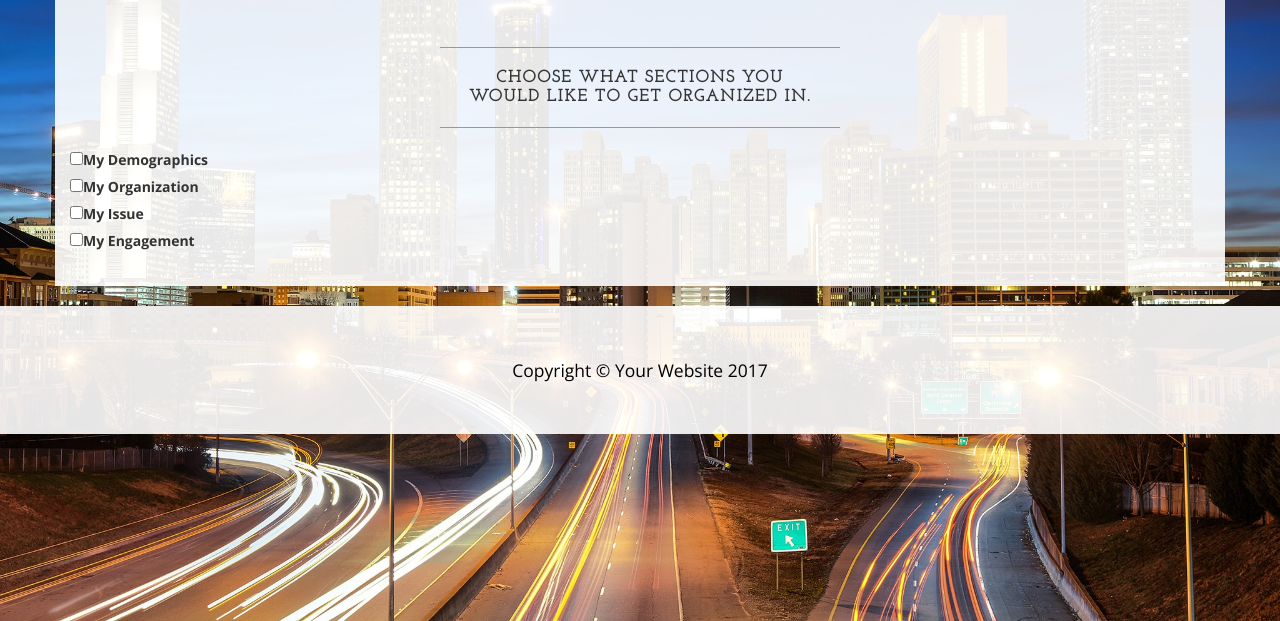
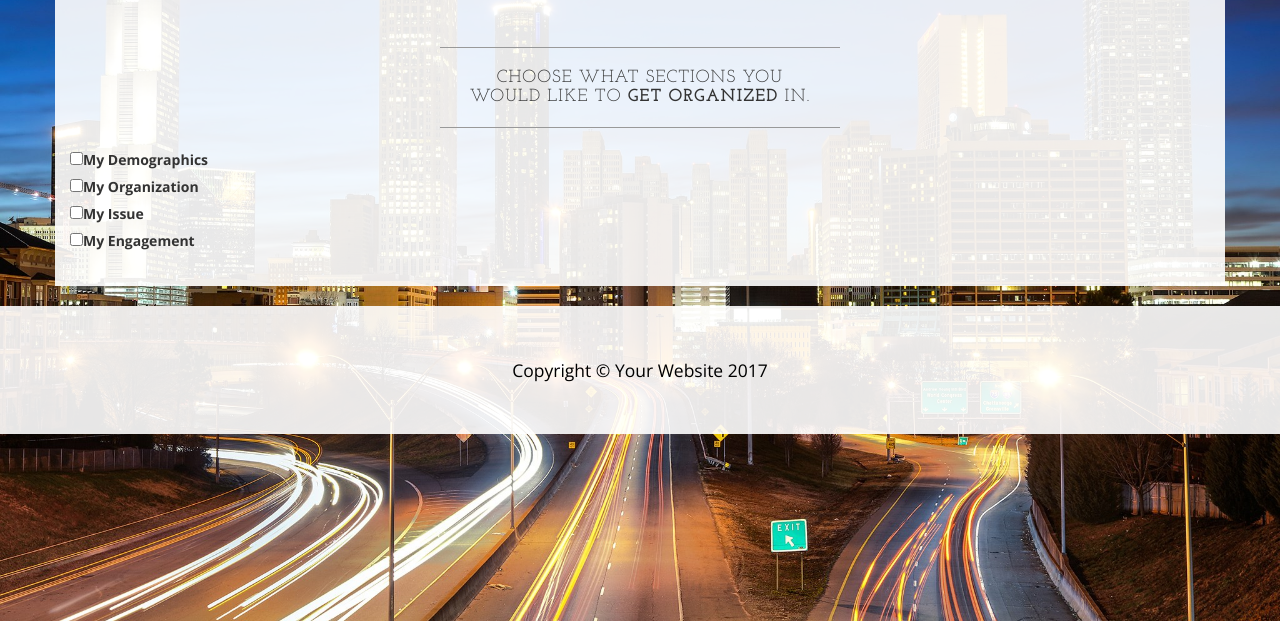
Before and after one commit to CheungAmbrose/Final-Project, a plain HTML site: page startbootstrap-business-casual-gh-pages/index.html in a window 1280 px wide. Shown: the part 179-800 px from the top of the page. Drawn offline with nearby package versions, Linux system fonts and the light colour scheme.

Commit message:
font style change on home page

```diff
--- a/startbootstrap-business-casual-gh-pages/index.html
+++ b/startbootstrap-business-casual-gh-pages/index.html
@@ -40,8 +40,8 @@
         <div class="row">
             <div class="box">
                 <hr>
-                <h2 class="intro-text text-center">
-                    <strong>Choose what sections you <br>would like to get organized in.</strong>
+                <h2 class="intro-text text-center">Choose what sections you <br>would like to
+                    <strong>get organized</strong> in.
                 </h2>
                 <hr>
                 <label><input type="checkbox" id="demographicscheck" onclick="sectionCheck()">My Demographics</label><br>
```
